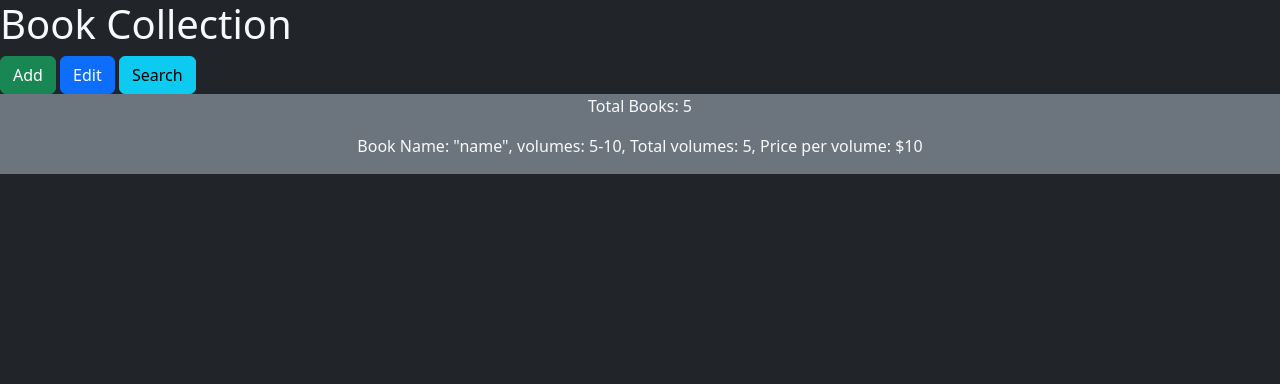
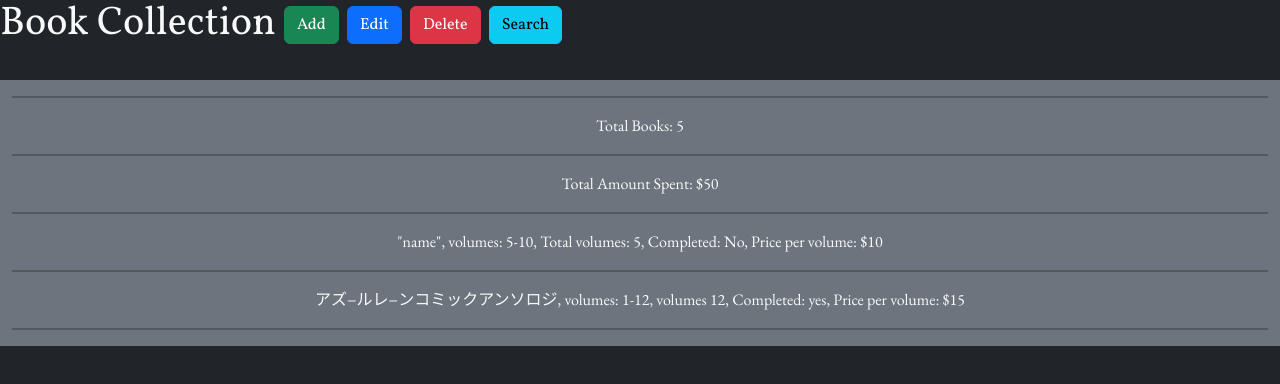
Before and after one commit to hongzhilig/startup, a plain HTML site: page mainpage.html in a window 1280 px wide. Drawn offline with nearby package versions, Linux system fonts and the light colour scheme.

Commit message:
Added fonts

```diff
--- a/main.css
+++ b/main.css
@@ -5,5 +5,15 @@ body {
   }
 
   header {
+    font-family: 'Vollkorn', serif;
+    font-size: large;
     flex: 0 80px;
   }
+
+  hr{
+    border: 1px black solid !important;
+  }
+
+  main{
+    font-family: 'EB Garamond', serif;
+  }
--- a/mainpage.html
+++ b/mainpage.html
@@ -1,39 +1,57 @@
 <!DOCTYPE html>
 <html lang="en">
+
 <head>
     <meta charset="UTF-8">
     <meta http-equiv="X-UA-Compatible" content="IE=edge">
     <meta name="viewport" content="width=device-width, initial-scale=1.0">
     <title>Document</title>
 
+
+    <link href="https://cdn.jsdelivr.net/npm/bootstrap@5.2.2/dist/css/bootstrap.min.css" rel="stylesheet"
+        integrity="sha384-Zenh87qX5JnK2Jl0vWa8Ck2rdkQ2Bzep5IDxbcnCeuOxjzrPF/et3URy9Bv1WTRi" crossorigin="anonymous" />
+
+    <link rel="preconnect" href="https://fonts.googleapis.com">
+    <link rel="preconnect" href="https://fonts.gstatic.com" crossorigin>
+
+    <link href="https://fonts.googleapis.com/css2?family=EB+Garamond&family=Vollkorn&display=swap" rel="stylesheet">
+
     <link rel="stylesheet" href="main.css" />
-    <link
-    href="https://cdn.jsdelivr.net/npm/bootstrap@5.2.2/dist/css/bootstrap.min.css"
-    rel="stylesheet"
-    integrity="sha384-Zenh87qX5JnK2Jl0vWa8Ck2rdkQ2Bzep5IDxbcnCeuOxjzrPF/et3URy9Bv1WTRi"
-    crossorigin="anonymous"
-  />
 </head>
 
 <body class="bg-dark text-light">
     <header>
         <h1>
             Book Collection
-    </h1>
             <button type="button" class="btn btn-success"> Add </button>
             <button type="button" class="btn btn-primary"> Edit </button>
+            <button type="button" class="btn btn-danger"> Delete </button>
             <button type="button" class="btn btn-info"> Search </button>
+        </h1>
     </header>
-</body>
-</html>
+
 
     <main class="container-fluid bg-secondary text-center">
         <div>
+            <hr>
             <p>
                 Total Books: 5
             </p>
+            <hr>
             <p>
-            Book Name: "name", volumes: 5-10, Total volumes: 5, Price per volume: $10
+                Total Amount Spent: $50
             </p>
+            <hr>
+            <p>
+                "name", volumes: 5-10, Total volumes: 5, Completed: No, Price per volume: $10
+            </p>
+            <hr>
+            <p>
+                アズ−ルレ−ンコミックアンソロジ, volumes: 1-12, volumes 12, Completed: yes, Price per volume: $15
+            </p>
+            <hr>
         </div>
     </main>
+</body>
+
+</html>
```
Also changed, not shown: README.md. Lines whose indentation alone changed are shown as unchanged.
